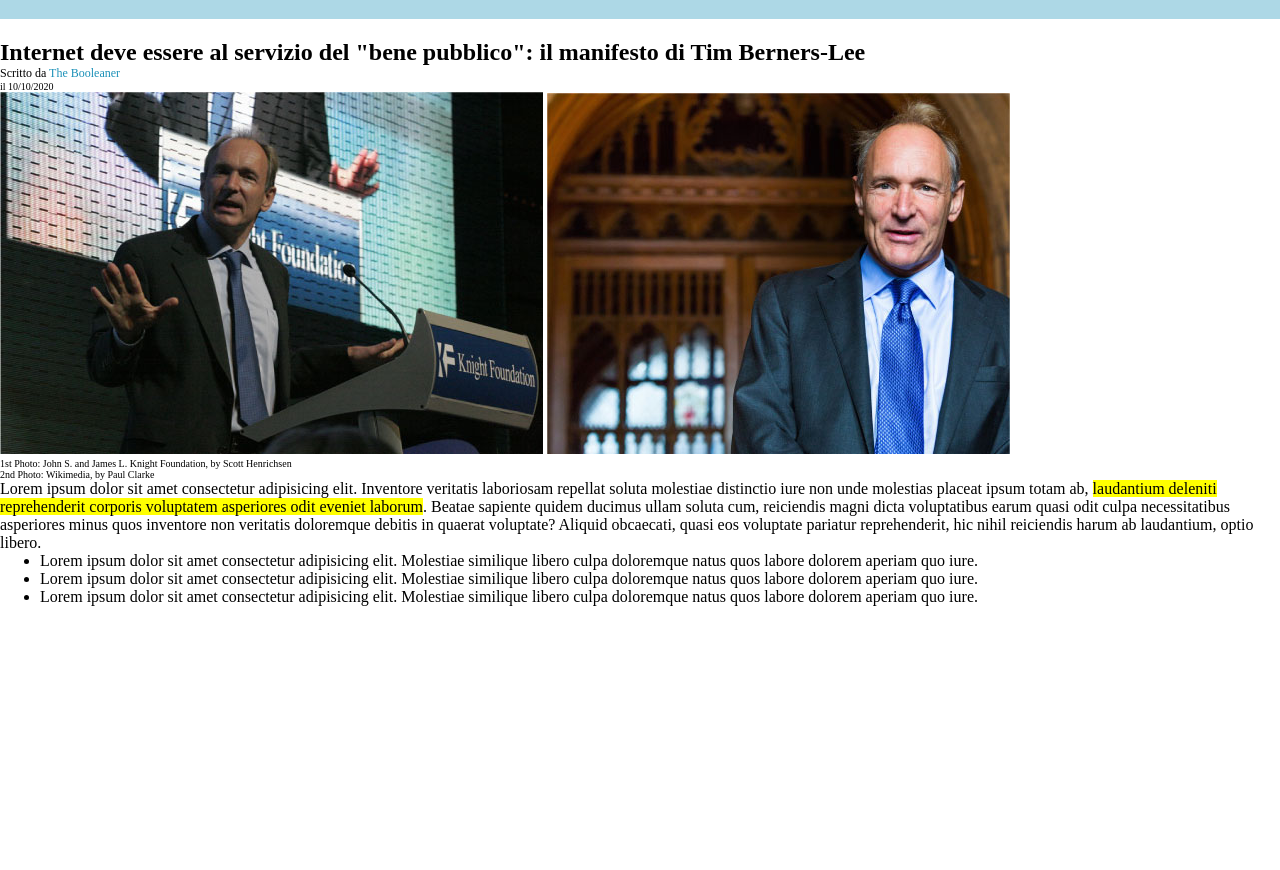
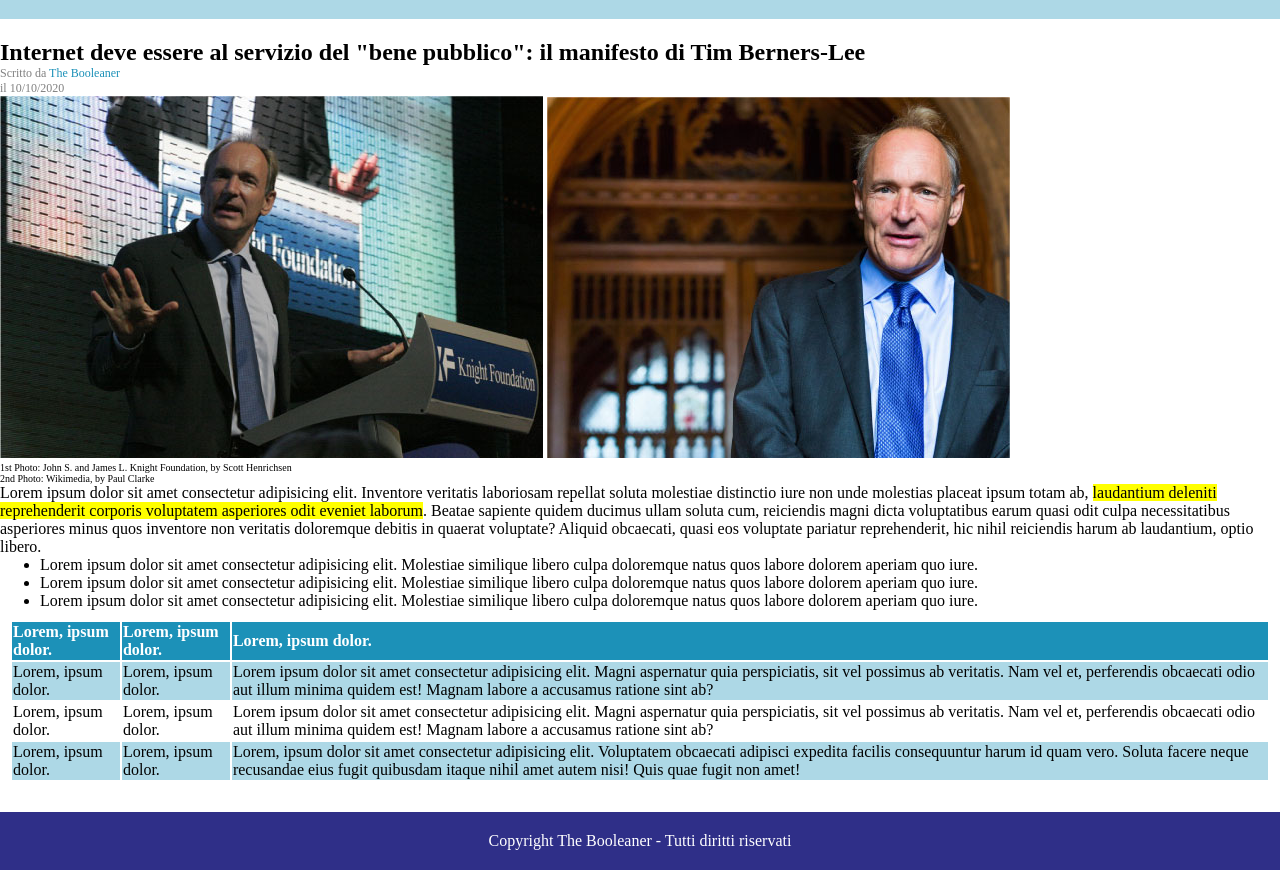
Before and after one commit to francescodigiamb/html-css-booleaner, a plain HTML site: page index.html in a window 1280 px wide. Shown: the part 81-951 px from the top of the page. Before the commit the page ends 800 px from the top, so only its background shows below. Drawn offline with Linux system fonts and the light colour scheme.

Commit message:
ADD:finito-da-modificare

```diff
--- a/css/style.css
+++ b/css/style.css
@@ -1,6 +1,13 @@
 * {
     margin: 0;
 }
+
+
+/* body,
+section,
+p {
+    padding: 10px;
+} */
 
 header {
     width: 100%;
@@ -18,14 +25,38 @@ h1 {
     margin-top: 20px;
 }
 
-.subtitle {
+.subtitle,
+.description {
     font-size: 12px;
+    color: grey;
 }
 
 .booleaner {
     color: rgb(28, 145, 184);
 }
 
-.description {
+.description1 {
     font-size: 10px;
 }
+
+thead {
+    background-color: rgb(28, 145, 184);
+    color: white;
+}
+
+.line {
+    background-color: lightblue;
+}
+
+table {
+    text-align: left;
+    padding: 10px;
+    margin-bottom: 20px;
+}
+
+footer {
+    background-color: rgb(47, 47, 136);
+    text-align: center;
+    padding: 20px;
+    color: white;
+}
--- a/index.html
+++ b/index.html
@@ -22,14 +22,14 @@
             <div class="description">il 10/10/2020</div>
         </section>
         <!-- seconda sezione foto -->
-        <section>
+        <div>
             <img src="./img/tim-1.jpg" alt="">
             <img src="./img/tim-2.jpg" alt="">
-            <div class="description">1st Photo: John S. and James L. Knight Foundation, by Scott Henrichsen</div>
-            <div class="description">2nd Photo: Wikimedia, by Paul Clarke</div>
-        </section>
+            <div class="description1">1st Photo: John S. and James L. Knight Foundation, by Scott Henrichsen</div>
+            <div class="description1">2nd Photo: Wikimedia, by Paul Clarke</div>
+        </div>
         <!-- terza sezione Testo -->
-        <section>
+        <div>
             <p>Lorem ipsum dolor sit amet consectetur adipisicing elit. Inventore veritatis laboriosam repellat soluta
                 molestiae distinctio iure non unde molestias placeat ipsum totam ab, <mark> laudantium deleniti
                     reprehenderit corporis voluptatem asperiores odit eveniet laborum</mark>. Beatae sapiente quidem
@@ -40,6 +40,8 @@
                 voluptate
                 pariatur reprehenderit, hic nihil reiciendis harum ab laudantium, optio libero.
             </p>
+        </div>
+        <div>
             <ul>
                 <li>Lorem ipsum dolor sit amet consectetur adipisicing elit. Molestiae similique libero culpa doloremque
                     natus quos labore dolorem aperiam quo iure.</li>
@@ -48,8 +50,48 @@
                 <li>Lorem ipsum dolor sit amet consectetur adipisicing elit. Molestiae similique libero culpa doloremque
                     natus quos labore dolorem aperiam quo iure.</li>
             </ul>
-        </section>
-
+        </div>
+        <!-- Tabella -->
+        <div>
+            <table>
+                <!-- Intestazione tabella -->
+                <thead>
+                    <tr>
+                        <th>Lorem, ipsum dolor.</th>
+                        <th>Lorem, ipsum dolor.</th>
+                        <th>Lorem, ipsum dolor.</th>
+                    </tr>
+                </thead>
+                <!-- corpo tabella -->
+                <tbody>
+                    <tr class="line">
+                        <td>Lorem, ipsum dolor.</td>
+                        <td>Lorem, ipsum dolor.</td>
+                        <td>Lorem ipsum dolor sit amet consectetur adipisicing elit. Magni aspernatur quia perspiciatis,
+                            sit vel possimus ab veritatis. Nam vel et, perferendis obcaecati odio aut illum minima
+                            quidem est! Magnam labore a accusamus ratione sint ab?</td>
+                    </tr>
+                    <tr>
+                        <td>Lorem, ipsum dolor.</td>
+                        <td>Lorem, ipsum dolor.</td>
+                        <td>Lorem ipsum dolor sit amet consectetur adipisicing elit. Magni aspernatur quia perspiciatis,
+                            sit vel possimus ab veritatis. Nam vel et, perferendis obcaecati odio aut illum minima
+                            quidem est! Magnam labore a accusamus ratione sint ab?</td>
+                    </tr>
+                    <tr class="line">
+                        <td>Lorem, ipsum dolor.</td>
+                        <td>Lorem, ipsum dolor.</td>
+                        <td>Lorem, ipsum dolor sit amet consectetur adipisicing elit. Voluptatem obcaecati adipisci
+                            expedita facilis consequuntur harum id quam vero. Soluta facere neque recusandae eius fugit
+                            quibusdam itaque nihil amet autem nisi! Quis quae fugit non amet!</td>
+                    </tr>
+                </tbody>
+            </table>
+        </div>
+        <!-- fine pagina -->
+        <footer>
+            Copyright The Booleaner - Tutti diritti riservati
+        </footer>
 
 
     </main>
```
